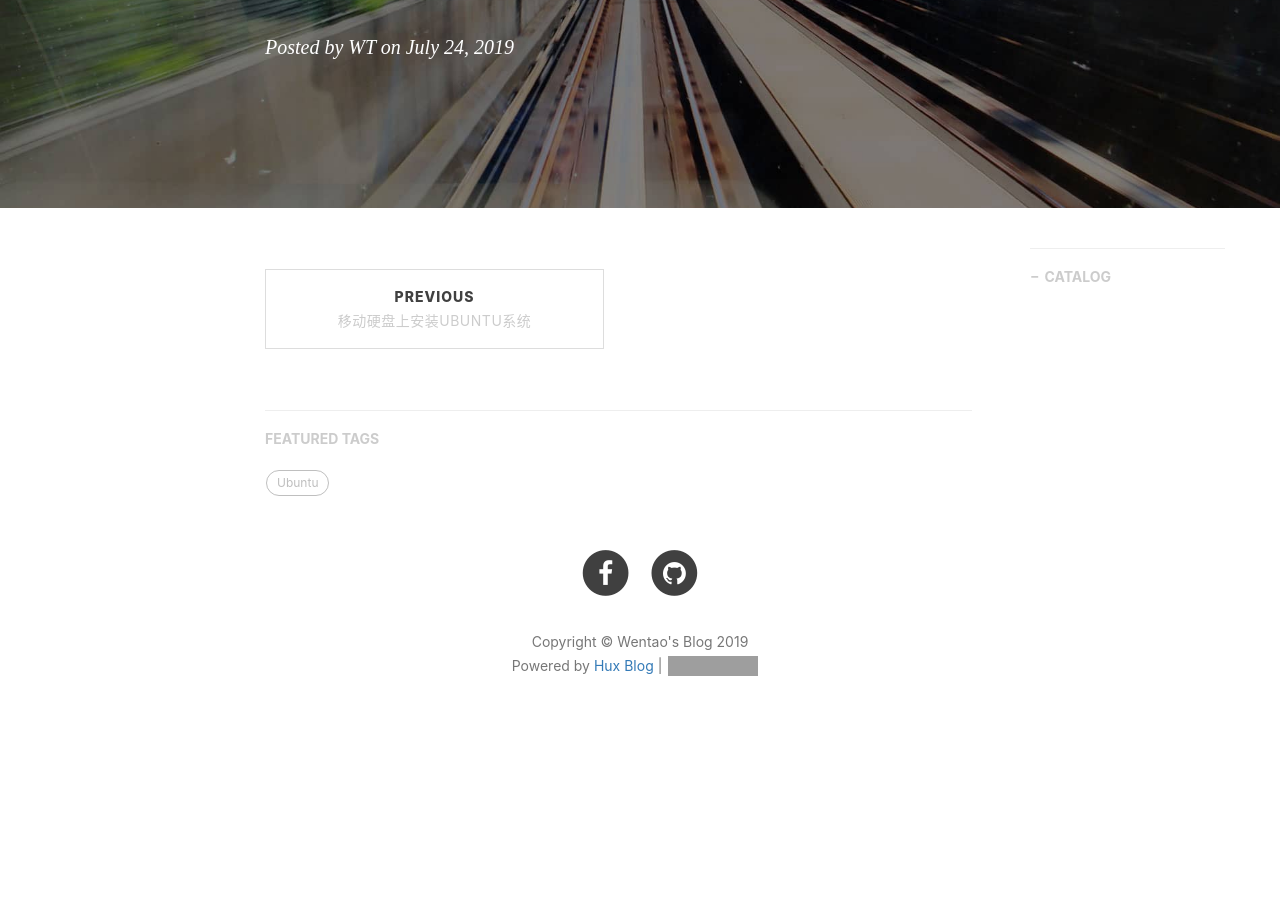
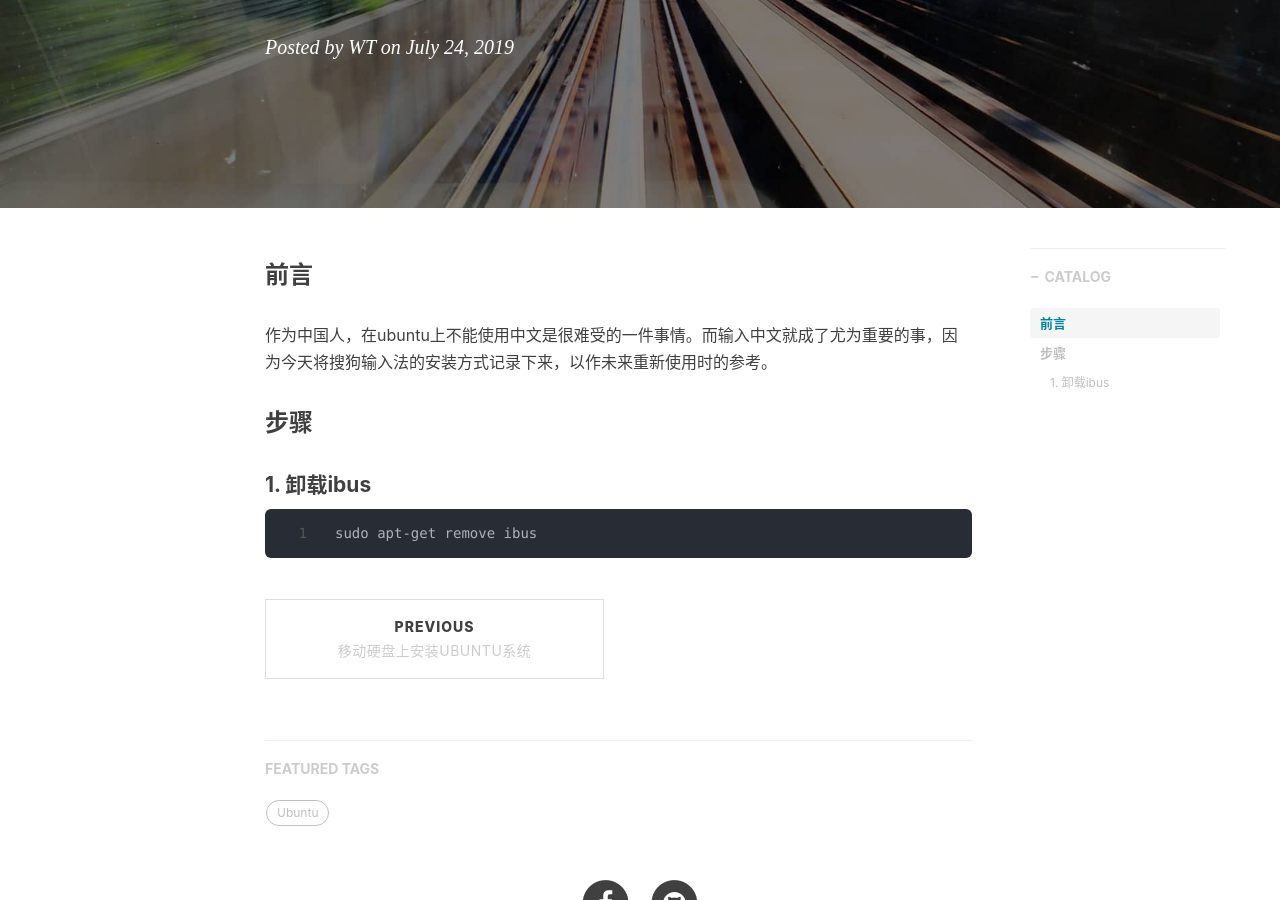
Before and after one commit to csxmt123/zhouwt612.github.io, a Jekyll site: the page built from _posts/2019-07-24-Ubuntu系统上搜狗输入法的安装.md, in a window 1280 px wide and 900 px high, scrolled down 375 px. Built offline with Jekyll 4.4.1, drawn with Linux system fonts in a browser that asks for light colours; nearby versions of some CDN libraries; comment, search, counter and statistics services are not loaded; before the commit the page ends 1145 px from its top, so only the background shows below that; grey boxes are pictures that could not be loaded.

Commit message:
Update 2019-07-24-Ubuntu系统上搜狗输入法的安装.md

````diff
--- a/_posts/2019-07-24-Ubuntu系统上搜狗输入法的安装.md
+++ b/_posts/2019-07-24-Ubuntu系统上搜狗输入法的安装.md
@@ -9,3 +9,16 @@ catalog: true
 tags:
   - Ubuntu
 ---
+
+
+### 前言
+
+作为中国人，在ubuntu上不能使用中文是很难受的一件事情。而输入中文就成了尤为重要的事，因为今天将搜狗输入法的安装方式记录下来，以作未来重新使用时的参考。
+
+### 步骤
+
+#### 1. 卸载ibus
+
+```
+sudo apt-get remove ibus
+```
````
